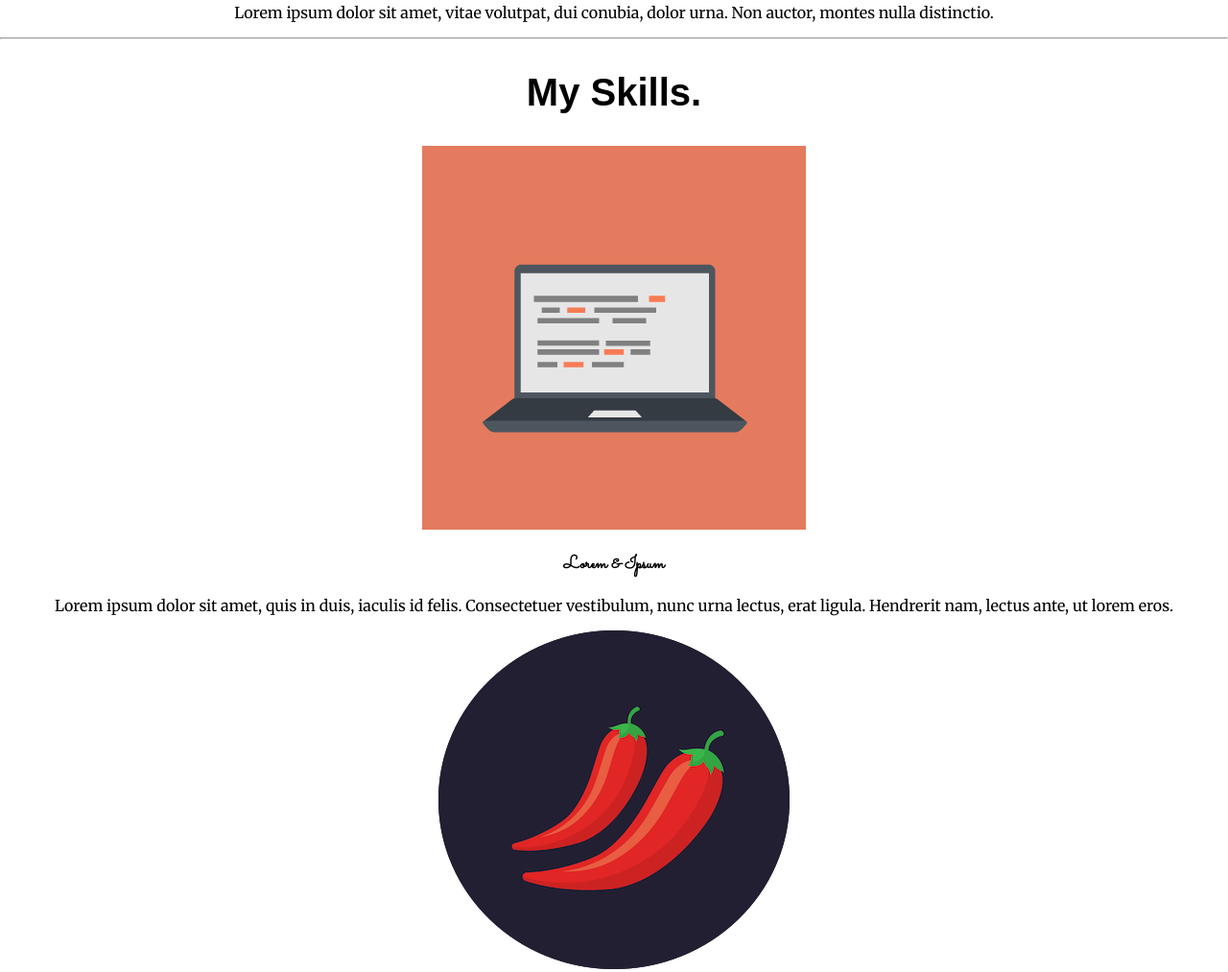
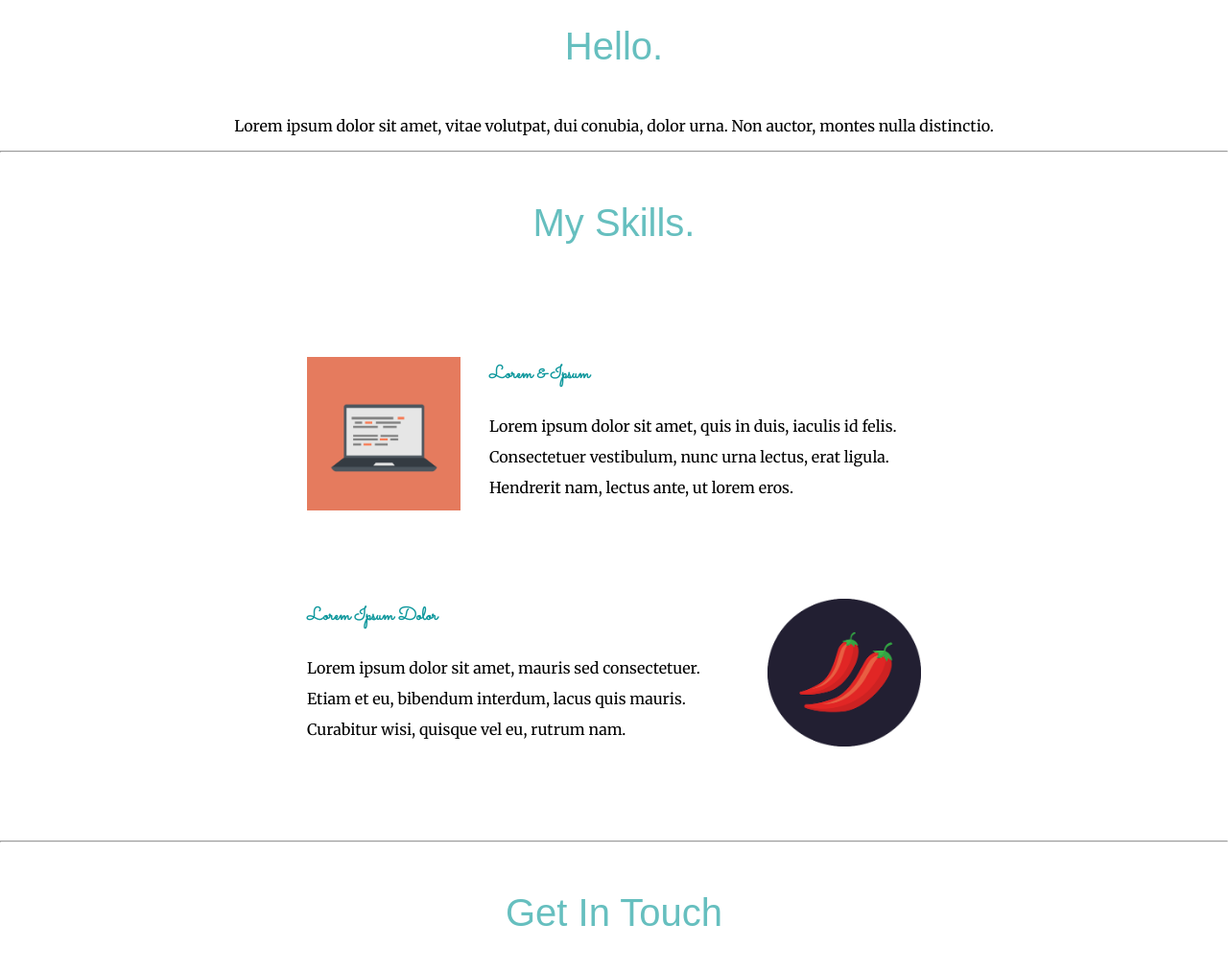
Before and after one commit to m-344/CWDB, a plain HTML site: page Web Development/HTML - Personal Site/index.html in a window 1280 px wide. Shown: the part 883-1896 px from the top of the page at 96% size. Drawn offline with Linux system fonts and the light colour scheme.

Commit message:
18. CSS Float and Clear problem with collapsingmarings not fixed

```diff
--- a/Web Development/HTML - Personal Site/css/styles.css
+++ b/Web Development/HTML - Personal Site/css/styles.css
@@ -8,21 +8,31 @@ h1 {
   margin: 50px auto 0 auto;
   font-family: 'Sacramento', cursive;
   font-size: 5.625rem;
+  color: #66BFBF;
+  line-height: 2;
 }
 
 h2 {
   font-family: 'Montserat', sans-serif;
   font-size: 2.5rem;
+  color: #66BFBF;
+  font-weight: normal;
+  line-height: 2;
 }
 
 h3 {
   font-family: 'Sacramento', sans-serif;
+  color: #11999E;
 }
 
 .top-container {
   position: relative;
   background-color: #E4F9F5;
   padding-top: 100px;
+}
+
+a {
+  color: #11999E;
 }
 
 .middle-container {}
@@ -40,3 +50,22 @@ h3 {
   left: 300px;
   bottom: 300px;
 }
+
+.skill-row {
+  width: 50%;
+  margin: 100px auto 100px auto;
+  text-align: left;
+  line-height: 2;
+}
+
+.code-img {
+  width: 25%;
+  float: left;
+  margin-right: 30px;
+}
+
+.chilli-img {
+  width: 25%;
+  float: right;
+  margin-left: 30px;
+}
--- a/Web Development/HTML - Personal Site/index.html
+++ b/Web Development/HTML - Personal Site/index.html
@@ -29,12 +29,12 @@
     <div class="skills">
       <h2>My Skills.</h2>
       <div class="skill-row">
-        <img class="" src="images/computer.png" alt="">
+        <img class="code-img" src="images/computer.png" alt="code-img">
         <h3>Lorem & Ipsum</h3>
         <p>Lorem ipsum dolor sit amet, quis in duis, iaculis id felis. Consectetuer vestibulum, nunc urna lectus, erat ligula. Hendrerit nam, lectus ante, ut lorem eros.</p>
       </div>
       <div class="skill-row">
-        <img class="" src="images/chillies.png" alt="">
+        <img class="chilli-img" src="images/chillies.png" alt="chilies-img">
         <h3>Lorem Ipsum Dolor</h3>
         <p>Lorem ipsum dolor sit amet, mauris sed consectetuer. Etiam et eu, bibendum interdum, lacus quis mauris. Curabitur wisi, quisque vel eu, rutrum nam.</p>
       </div>
```
